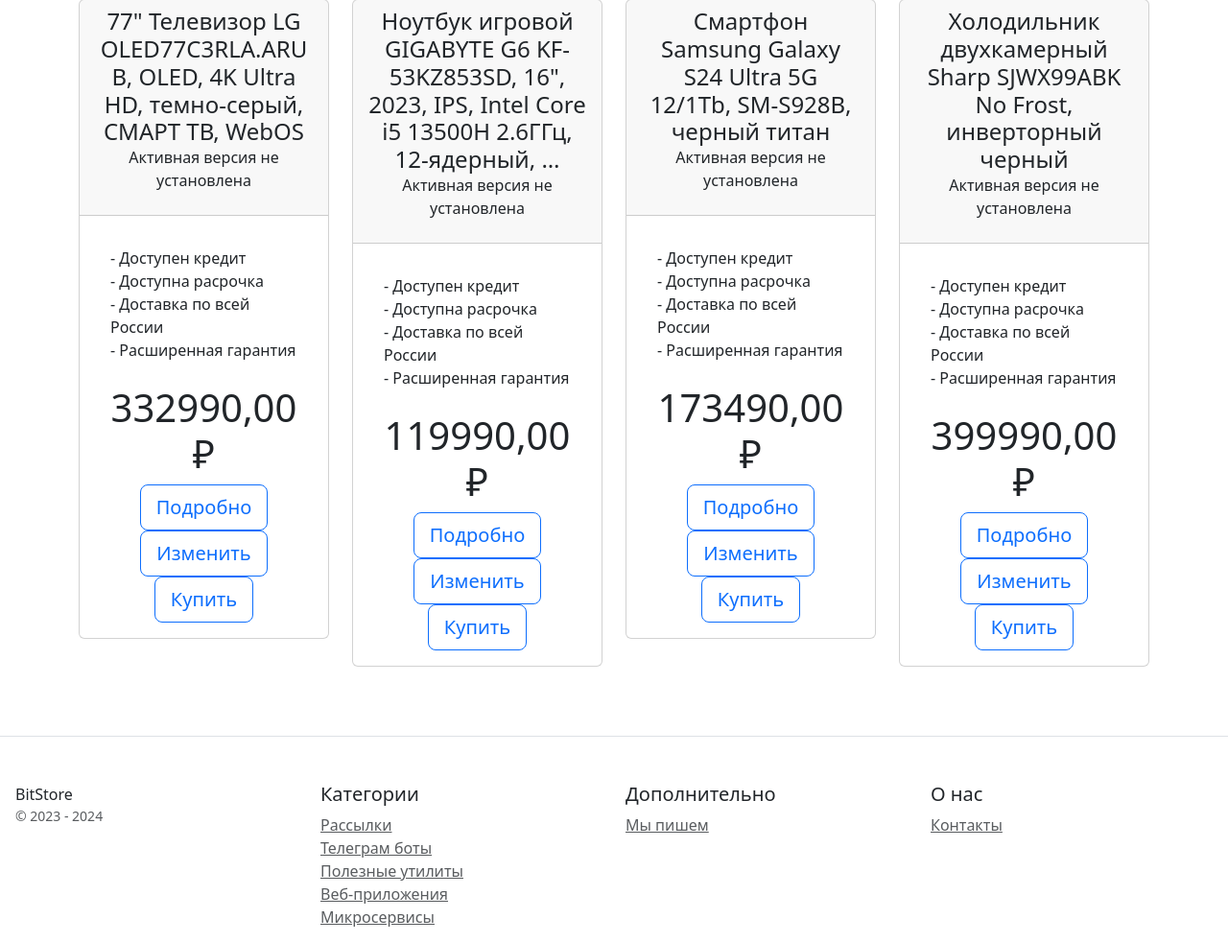
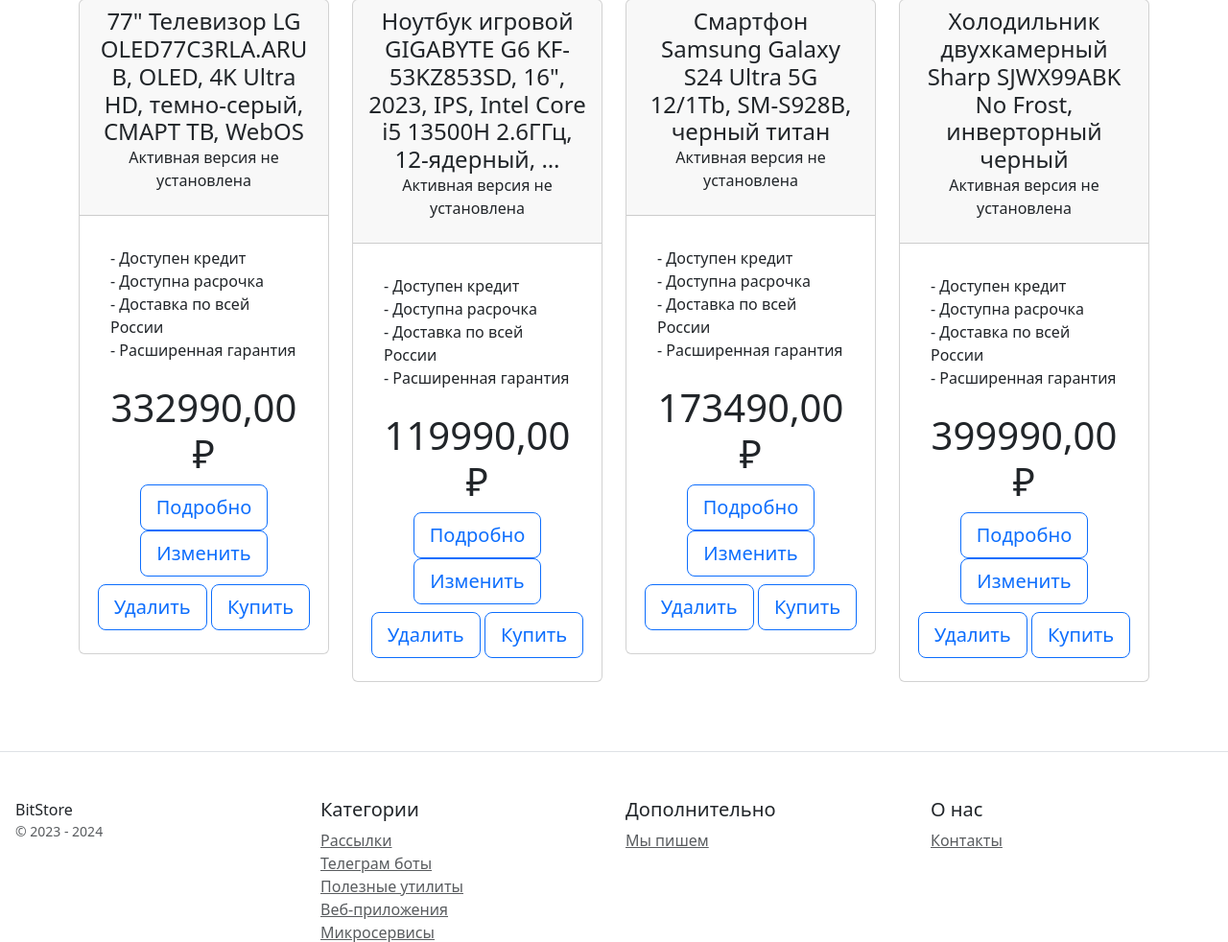
Before and after one commit to IceDisel/django-online-store, a Django app: page / in a window 1280 px wide. Shown: the part 375-1357 px from the top of the page at 96% size. Run offline with Django 5.2, Linux system fonts and the light colour scheme; data comes from the database, SQL or seed files in the repository; data that the repository does not hold is empty; parts of the project's set-up code (start-up, migrations or seed data) failed here and were passed over; some libraries are stand-ins or nearby versions.

Commit message:
update template

```diff
--- a/catalog/templates/catalog/index.html
+++ b/catalog/templates/catalog/index.html
@@ -39,7 +39,8 @@
                     <h1 class="card-title pricing-card-title">{{ object.price }} ₽</h1>
                     <a class="btn btn-lg btn-block btn-outline-primary" href="{% url 'catalog:product' object.pk %}">Подробно</a>
                     <a class="btn btn-lg btn-block btn-outline-primary" href="{% url 'catalog:product_edit' object.pk %}">Изменить</a>
-                    <button type="button" class="btn btn-lg btn-block btn-outline-primary">Купить</button>
+                    <a class="btn btn-lg btn-block btn-outline-primary my-2" href="{% url 'catalog:product_delete' object.pk %}">Удалить</a>
+                    <button type="button" class="btn btn-lg btn-block btn-outline-primary my-2">Купить</button>
                 </div>
             </div>
         </div>
```
